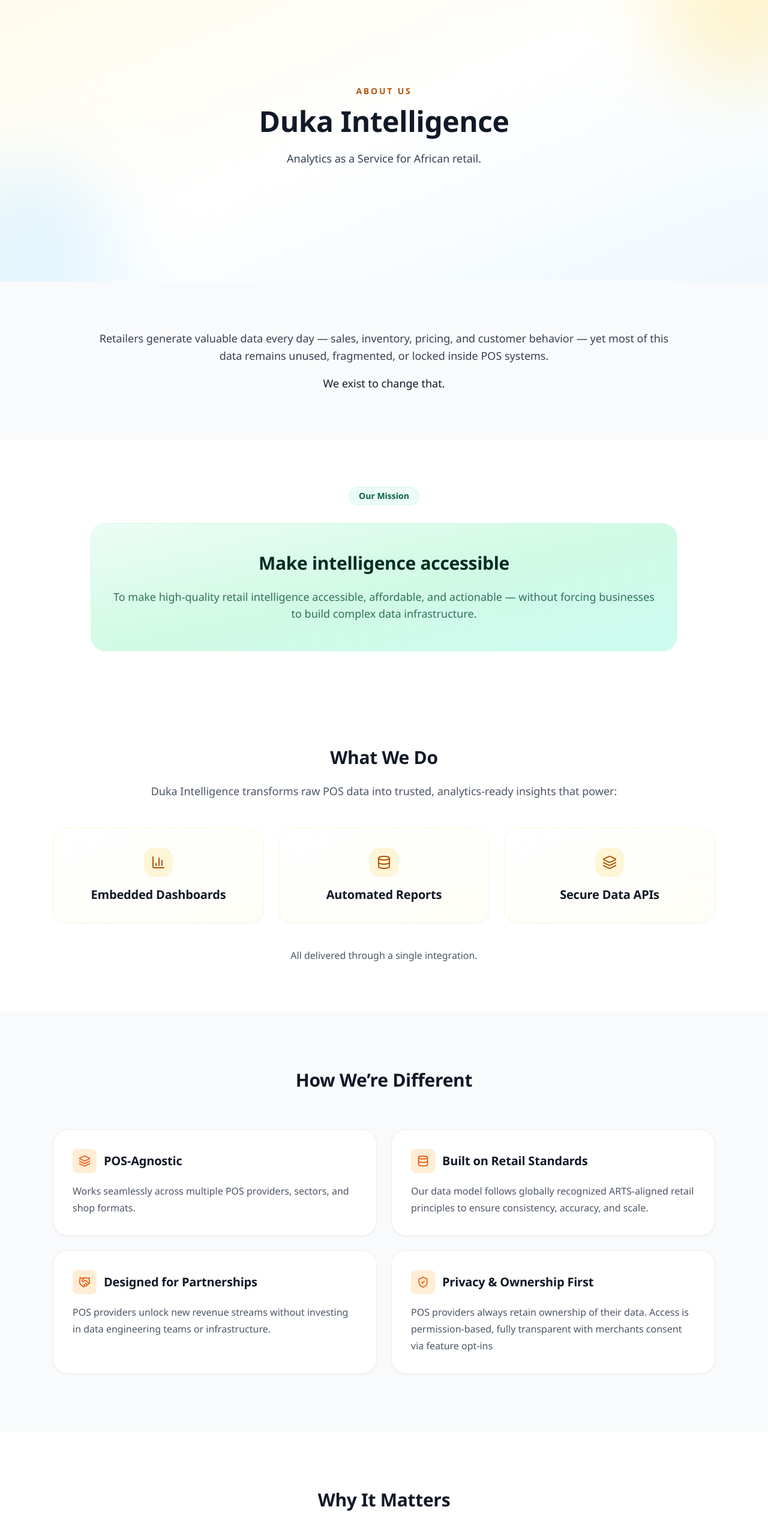
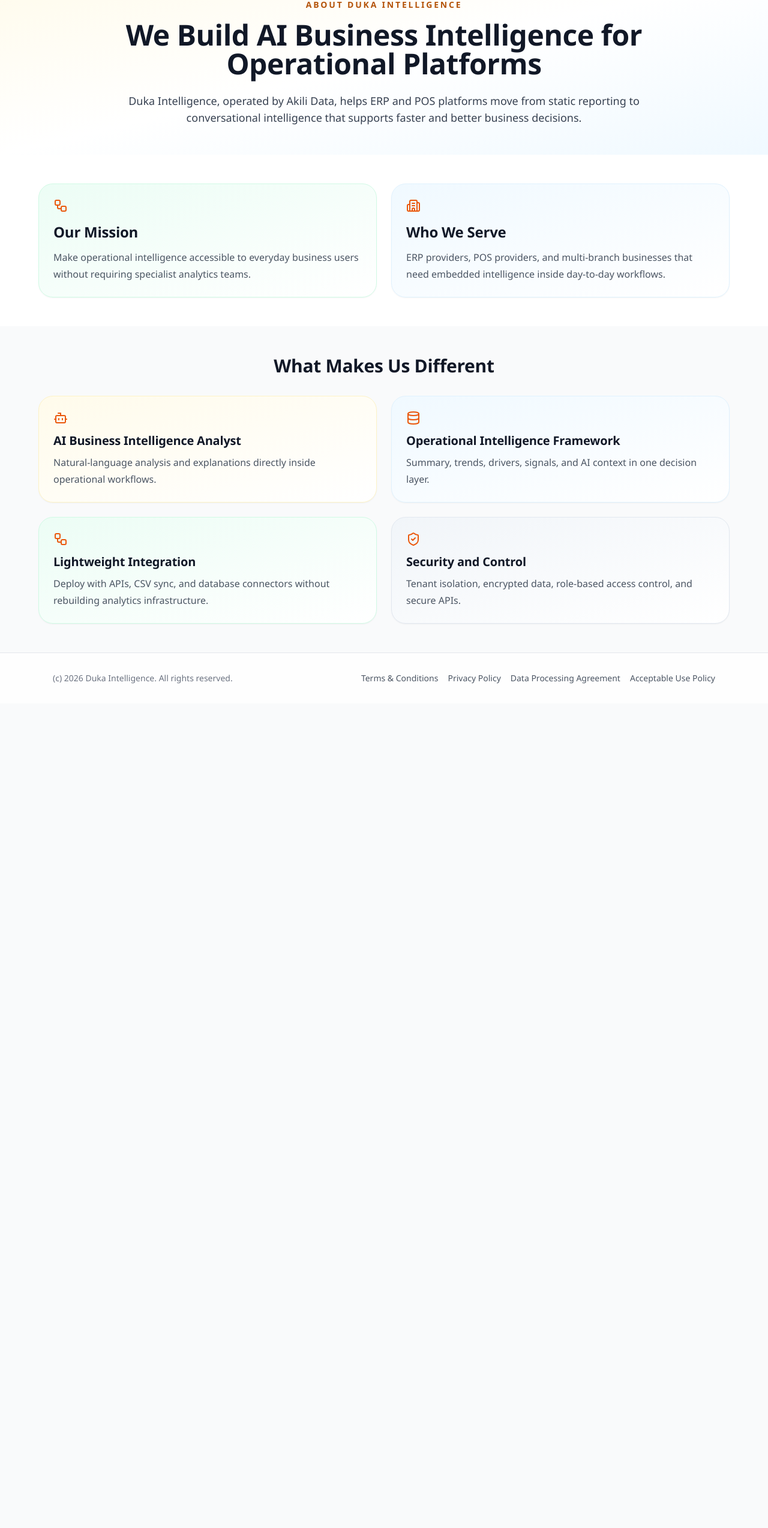
Before and after one commit to ambanda/duka-intelligence-frontend, a Next.js app: page /about in a window 1280 px wide. Shown: the part 195-2743 px from the top of the page at 60% size. After the commit the page ends 1368 px from the top, so only its background shows below. Built offline with nearby package versions, Linux system fonts and the light colour scheme.

Commit message:
Restructure site IA and messaging for AI business intelligence platform

```diff
--- a/app/about/page.tsx
+++ b/app/about/page.tsx
@@ -1,217 +1,90 @@
 export const dynamic = "force-static";
 
-import {
-  Layers,
-  Database,
-  Handshake,
-  ShieldCheck,
-  BarChart3,
-} from "lucide-react";
+import { Bot, Building2, Database, ShieldCheck, Workflow } from "lucide-react";
 
 export default function AboutPage() {
   return (
     <main className="bg-white">
-      {/* Hero */}
-      <section className="relative overflow-hidden">
-        <div className="absolute inset-0 bg-gradient-to-br from-amber-50 via-white to-sky-50" />
-        <div className="absolute -top-24 -right-24 h-72 w-72 rounded-full bg-amber-200/40 blur-3xl" />
-        <div className="absolute -bottom-24 -left-24 h-72 w-72 rounded-full bg-sky-200/40 blur-3xl" />
-
-        <div className="relative max-w-6xl mx-auto py-28 text-center">
+      <section className="px-6 bg-gradient-to-br from-amber-50 via-white to-sky-50">
+        <div className="max-w-6xl mx-auto text-center">
           <p className="text-sm font-semibold uppercase tracking-[0.2em] text-amber-700">
-            About Us
+            About Duka Intelligence
           </p>
           <h1 className="mt-4 text-4xl md:text-5xl font-bold text-gray-900">
-            Duka Intelligence
+            We Build AI Business Intelligence for Operational Platforms
           </h1>
-          <p className="mt-6 text-lg text-gray-700 max-w-3xl mx-auto">
-            Analytics as a Service for African retail.
+          <p className="mt-6 max-w-4xl mx-auto text-lg text-gray-700">
+            Duka Intelligence, operated by Akili Data, helps ERP and POS
+            platforms move from static reporting to conversational intelligence
+            that supports faster and better business decisions.
           </p>
         </div>
       </section>
 
-      {/* Who We Are */}
-      <section className="bg-gray-50 py-20">
-        <div className="max-w-5xl mx-auto text-center px-6">
-          <p className="text-lg text-gray-700 leading-relaxed">
-            Retailers generate valuable data every day — sales, inventory,
-            pricing, and customer behavior — yet most of this data remains
-            unused, fragmented, or locked inside POS systems.
-          </p>
-          <p className="mt-4 text-lg font-medium text-gray-900">
-            We exist to change that.
-          </p>
+      <section className="px-6">
+        <div className="max-w-6xl mx-auto grid grid-cols-1 md:grid-cols-2 gap-6">
+          {[
+            {
+              icon: Workflow,
+              title: "Our Mission",
+              text: "Make operational intelligence accessible to everyday business users without requiring specialist analytics teams.",
+              tone: "from-emerald-50 to-white border-emerald-100",
+            },
+            {
+              icon: Building2,
+              title: "Who We Serve",
+              text: "ERP providers, POS providers, and multi-branch businesses that need embedded intelligence inside day-to-day workflows.",
+              tone: "from-sky-50 to-white border-sky-100",
+            },
+          ].map((item) => (
+            <article key={item.title} className={`rounded-2xl border bg-gradient-to-br ${item.tone} p-6 shadow-sm`}>
+              <item.icon className="h-6 w-6 text-orange-600" />
+              <h2 className="mt-4 text-2xl font-semibold text-gray-900">{item.title}</h2>
+              <p className="mt-3 text-gray-600">{item.text}</p>
+            </article>
+          ))}
         </div>
       </section>
 
-      {/* Mission */}
-      <section className="py-20">
-        <div className="max-w-5xl mx-auto text-center px-6">
-          <div className="inline-flex items-center gap-2 rounded-full bg-emerald-50 px-4 py-1 text-sm font-semibold text-emerald-800 ring-1 ring-emerald-100">
-            Our Mission
-          </div>
-          <div className="mt-8 rounded-3xl bg-gradient-to-br from-emerald-50 via-emerald-100 to-teal-100 px-8 py-12 text-emerald-950 shadow-sm ring-1 ring-emerald-100">
-            <h2 className="text-3xl font-semibold">Make intelligence accessible</h2>
-            <p className="mt-6 text-lg text-emerald-900/80">
-              To make high-quality retail intelligence accessible, affordable,
-              and actionable — without forcing businesses to build complex
-              data infrastructure.
-            </p>
-          </div>
-        </div>
-      </section>
-
-      {/* What We Do */}
-      <section className="bg-white py-20">
-        <div className="max-w-6xl mx-auto text-center px-6">
-          <h2 className="text-3xl font-semibold text-gray-900">
-            What We Do
+      <section className="px-6 bg-gray-50">
+        <div className="max-w-6xl mx-auto">
+          <h2 className="text-3xl font-semibold text-center text-gray-900">
+            What Makes Us Different
           </h2>
-
-          <p className="mt-6 text-lg text-gray-600 max-w-4xl mx-auto">
-            Duka Intelligence transforms raw POS data into trusted,
-            analytics-ready insights that power:
-          </p>
-
-          <div className="mt-12 grid grid-cols-1 md:grid-cols-3 gap-6">
+          <div className="mt-8 grid grid-cols-1 md:grid-cols-2 gap-6">
             {[
               {
-                icon: BarChart3,
-                title: "Embedded Dashboards",
+                icon: Bot,
+                title: "AI Business Intelligence Analyst",
+                text: "Natural-language analysis and explanations directly inside operational workflows.",
+                tone: "from-amber-50 to-white border-amber-100",
               },
               {
                 icon: Database,
-                title: "Automated Reports",
+                title: "Operational Intelligence Framework",
+                text: "Summary, trends, drivers, signals, and AI context in one decision layer.",
+                tone: "from-sky-50 to-white border-sky-100",
               },
               {
-                icon: Layers,
-                title: "Secure Data APIs",
-              },
-            ].map((item, index) => (
-              <div
-                key={index}
-                className="group p-8 bg-gradient-to-br from-white to-amber-50/40 rounded-2xl border border-amber-100/60 shadow-sm hover:shadow-md transition"
-              >
-                <div className="mx-auto flex h-12 w-12 items-center justify-center rounded-xl bg-amber-100/70 text-amber-700 group-hover:bg-amber-200/70 transition">
-                  <item.icon className="h-6 w-6" />
-                </div>
-                <h3 className="mt-4 text-xl font-semibold text-gray-900">
-                  {item.title}
-                </h3>
-              </div>
-            ))}
-          </div>
-
-          <p className="mt-10 text-gray-600">
-            All delivered through a <span className="font-medium">single integration</span>.
-          </p>
-        </div>
-      </section>
-
-      {/* How We're Different */}
-      <section className="py-24 bg-gray-50">
-        <div className="max-w-6xl mx-auto px-6">
-          <h2 className="text-3xl font-semibold text-center text-gray-900">
-            How We’re Different
-          </h2>
-
-          <div className="mt-16 grid grid-cols-1 md:grid-cols-2 gap-6">
-            {[
-              {
-                icon: Layers,
-                title: "POS-Agnostic",
-                description:
-                  "Works seamlessly across multiple POS providers, sectors, and shop formats.",
-              },
-              {
-                icon: Database,
-                title: "Built on Retail Standards",
-                description:
-                  "Our data model follows globally recognized ARTS-aligned retail principles to ensure consistency, accuracy, and scale.",
-              },
-              {
-                icon: Handshake,
-                title: "Designed for Partnerships",
-                description:
-                  "POS providers unlock new revenue streams without investing in data engineering teams or infrastructure.",
+                icon: Workflow,
+                title: "Lightweight Integration",
+                text: "Deploy with APIs, CSV sync, and database connectors without rebuilding analytics infrastructure.",
+                tone: "from-emerald-50 to-white border-emerald-100",
               },
               {
                 icon: ShieldCheck,
-                title: "Privacy & Ownership First",
-                description:
-                  "POS providers always retain ownership of their data. Access is permission-based, fully transparent with merchants consent via feature opt-ins",
+                title: "Security and Control",
+                text: "Tenant isolation, encrypted data, role-based access control, and secure APIs.",
+                tone: "from-slate-100 to-white border-slate-200",
               },
-            ].map((item, index) => (
-              <div
-                key={index}
-                className="p-8 bg-white rounded-2xl border border-gray-200/70 shadow-sm hover:shadow-md transition"
-              >
-                <div className="flex items-center gap-3">
-                  <div className="flex h-10 w-10 items-center justify-center rounded-lg bg-orange-100 text-orange-600">
-                    <item.icon className="h-5 w-5" />
-                  </div>
-                  <h3 className="text-xl font-semibold text-gray-900">
-                    {item.title}
-                  </h3>
-                </div>
-                <p className="mt-4 text-gray-600">
-                  {item.description}
-                </p>
-              </div>
+            ].map((item) => (
+              <article key={item.title} className={`rounded-2xl border bg-gradient-to-br ${item.tone} p-6 shadow-sm`}>
+                <item.icon className="h-6 w-6 text-orange-600" />
+                <h3 className="mt-3 text-xl font-semibold text-gray-900">{item.title}</h3>
+                <p className="mt-2 text-gray-600">{item.text}</p>
+              </article>
             ))}
           </div>
-        </div>
-      </section>
-
-      {/* Why It Matters */}
-      <section className="bg-white py-24">
-        <div className="max-w-5xl mx-auto text-center px-6">
-          <h2 className="text-3xl font-semibold text-gray-900">
-            Why It Matters
-          </h2>
-
-          <p className="mt-6 text-lg text-gray-600">
-            Retail Intelligence leads to:
-          </p>
-
-          <div className="mt-12 space-y-4 text-left max-w-3xl mx-auto">
-            <div className="p-6 bg-gradient-to-br from-sky-50 to-white rounded-2xl border border-sky-100 shadow-sm">
-              <p className="text-lg font-medium text-gray-900">
-                Smarter pricing and inventory decisions
-              </p>
-            </div>
-
-            <div className="p-6 bg-gradient-to-br from-amber-50 to-white rounded-2xl border border-amber-100 shadow-sm">
-              <p className="text-lg font-medium text-gray-900">
-                Improved access to credit and financial services
-              </p>
-            </div>
-
-            <div className="p-6 bg-gradient-to-br from-emerald-50 to-white rounded-2xl border border-emerald-100 shadow-sm">
-              <p className="text-lg font-medium text-gray-900">
-                Stronger relationships between retailers, suppliers, and
-                financial institutions
-              </p>
-            </div>
-          </div>
-
-          <p className="mt-14 text-xl font-semibold text-gray-900">
-            Retail intelligence shouldn’t be a luxury — it should be infrastructure.
-          </p>
-        </div>
-      </section>
-
-      {/* Belief */}
-      <section className="bg-gray-900 py-20 text-center">
-        <div className="max-w-4xl mx-auto px-6">
-          <h2 className="text-3xl font-semibold text-white">
-            Our Belief
-          </h2>
-          <p className="mt-6 text-lg text-gray-300">
-            We believe every retailer — from a single shop to a nationwide
-            network — deserves access to the same quality of intelligence
-            as large enterprises.
-          </p>
         </div>
       </section>
     </main>
--- a/app/globals.css
+++ b/app/globals.css
@@ -27,8 +27,8 @@
 
 /* Sections spacing */
 section {
-  padding-top: 5rem;
-  padding-bottom: 5rem;
+  padding-top: 3rem;
+  padding-bottom: 3rem;
 }
 
 /* Links */
--- a/app/industries/page.tsx
+++ b/app/industries/page.tsx
@@ -13,7 +13,7 @@
       </section>
 
       <section className="max-w-6xl mx-auto mt-12 grid grid-cols-1 lg:grid-cols-3 gap-6">
-        <article className="rounded-2xl border border-slate-200 bg-white p-6 shadow-sm">
+        <article className="rounded-2xl border border-amber-100 bg-gradient-to-br from-amber-50 to-white p-6 shadow-sm">
           <h2 className="text-2xl font-semibold text-slate-900">Retail Intelligence</h2>
           <p className="mt-3 text-gray-600">
             Broad commerce ecosystem coverage from supermarkets and pharmacies to
@@ -21,7 +21,7 @@
           </p>
         </article>
 
-        <article className="rounded-2xl border border-slate-200 bg-white p-6 shadow-sm">
+        <article className="rounded-2xl border border-emerald-100 bg-gradient-to-br from-emerald-50 to-white p-6 shadow-sm">
           <h2 className="text-2xl font-semibold text-slate-900">Lending Intelligence</h2>
           <p className="mt-3 text-gray-600">
             Financial operational intelligence for SACCOs, microfinance institutions,
@@ -29,7 +29,7 @@
           </p>
         </article>
 
-        <article className="rounded-2xl border border-slate-200 bg-white p-6 shadow-sm">
+        <article className="rounded-2xl border border-sky-100 bg-gradient-to-br from-sky-50 to-white p-6 shadow-sm">
           <h2 className="text-2xl font-semibold text-slate-900">Education Intelligence</h2>
           <p className="mt-3 text-gray-600">
             Institutional operational analytics for schools, colleges, and training institutions.
```
Also changed, not shown: app/ai-assistant/page.tsx (+11 -3 lines), app/integrations/page.tsx (+4 -4 lines), app/page.tsx (+37 -11 lines), app/platform/page.tsx (+10 -4 lines).
